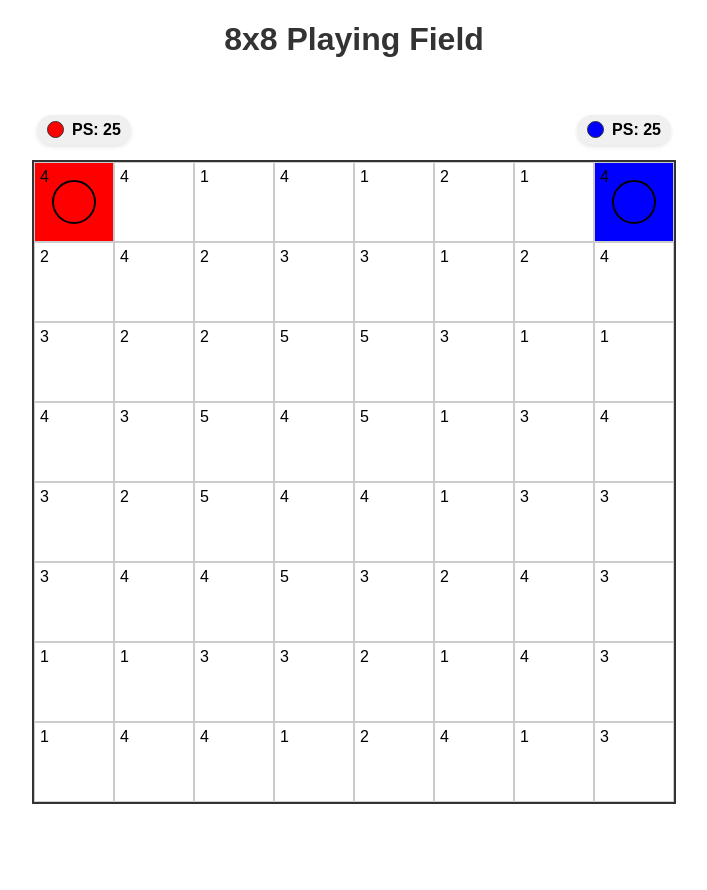
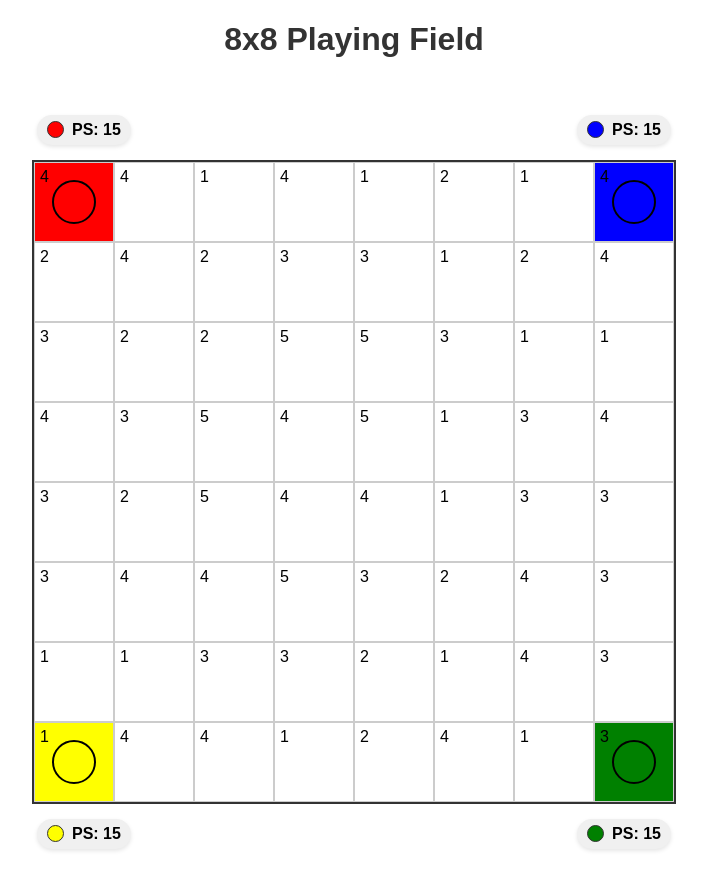
Before and after one commit to thommann/Winkeladvokat, an Angular app: page / in a window 1280 px wide. Shown: the whole page, without its empty margins (286-993 px from the left). Built offline with nearby package versions, Linux system fonts and the light colour scheme.

Commit message:
Refactor CellComponent to use CellState for input properties
Replaced individual input properties in CellComponent with the CellState class for better encapsulation and maintainability. Updated related templates and logic to align with the new structure, ensuring consistency and reducing redundancy.

```diff
--- /dev/null
+++ b/src/app/cell-state/CellState.ts
@@ -0,0 +1,8 @@
+import {Player} from '../player/Player';
+
+export class CellState {
+  selected: boolean = false
+  backgroundColor: string = "#fff"
+  value: number = 0
+  advocate?: Player = undefined
+}
--- a/src/app/playing-field/cell/cell.component.html
+++ b/src/app/playing-field/cell/cell.component.html
@@ -1,12 +1,12 @@
 <div
   class="cell"
-  [class.selected]="selected"
+  [class.selected]="cellState.selected"
   (click)="onClick()"
-  [style]="{'background-color': backgroundColor}"
+  [style]="{'background-color': cellState.backgroundColor}"
 >
-    <div class="value">{{ value }}</div>
+    <div class="value">{{ cellState.value }}</div>
     <div
-            *ngIf="advocate !== undefined"
+            *ngIf="cellState.advocate !== undefined"
             class="advocate"
             [style]="{'background-color': advocateColor()}"
     >
--- a/src/app/playing-field/cell/cell.component.ts
+++ b/src/app/playing-field/cell/cell.component.ts
@@ -1,5 +1,5 @@
 import {Component, EventEmitter, Input, Output} from '@angular/core';
-import {Player} from "../../player/Player";
+import {CellState} from "../../cell-state/CellState";
 import {NgIf} from "@angular/common";
 
 @Component({
@@ -11,11 +11,7 @@ import {NgIf} from "@angular/common";
   styleUrl: './cell.component.css'
 })
 export class CellComponent {
-
-  @Input() selected: boolean = false
-  @Input() backgroundColor: string = "#fff"
-  @Input() value: number = 0
-  @Input() advocate?: Player = undefined
+  @Input({required: true }) cellState!: CellState
 
   @Output() clicked = new EventEmitter<void>()
 
@@ -24,10 +20,10 @@ export class CellComponent {
   }
 
   advocateColor(): string {
-    if (this.advocate == undefined) {
+    if (this.cellState.advocate == undefined) {
       return "transparent"
     }
-    return this.advocate.color
+    return this.cellState.advocate.color
   }
 
 
--- a/src/app/playing-field/playing-field.component.html
+++ b/src/app/playing-field/playing-field.component.html
@@ -32,10 +32,7 @@
           [attr.data-x]="j"
           [attr.data-y]="i"
           (clicked)="onCellClick(i, j)"
-          [selected]="grid[i][j].selected"
-          [backgroundColor]="backgroundColor(i, j)"
-          [value]="grid[i][j].value"
-          [advocate]="grid[i][j].advocate"
+          [cellState]="grid[i][j]"
         >
         </cell>
       </div>
--- a/src/app/playing-field/playing-field.component.ts
+++ b/src/app/playing-field/playing-field.component.ts
@@ -3,6 +3,7 @@ import {NgForOf, NgIf} from '@angular/common';
 import {CellComponent} from './cell/cell.component';
 import {PlayerService} from '../player/PlayerService';
 import {Player} from '../player/Player';
+import {CellState} from '../cell-state/CellState';
 
 @Component({
   selector: 'app-playing-field',
@@ -23,7 +24,7 @@ export class PlayingFieldComponent implements OnInit {
 
   ngOnInit(): void {
     // Set number of players (can be adjusted as needed)
-    this.playerService.initializePlayers(2); // Using 4 players for all corners
+    this.playerService.initializePlayers(4); // Using 4 players for all corners
     this.players = this.playerService.players;
 
     // Initialize the grid
@@ -38,8 +39,9 @@ export class PlayingFieldComponent implements OnInit {
         row.push({
           selected: false,
           value: Math.ceil(Math.random() * 5),
-          advocate: this.getStartingPlayer(i,j)
-        });
+          advocate: this.getStartingPlayer(i,j),
+          backgroundColor: this.backgroundColor(i, j)
+        } satisfies CellState);
       }
       this.grid.push(row);
     }
```
